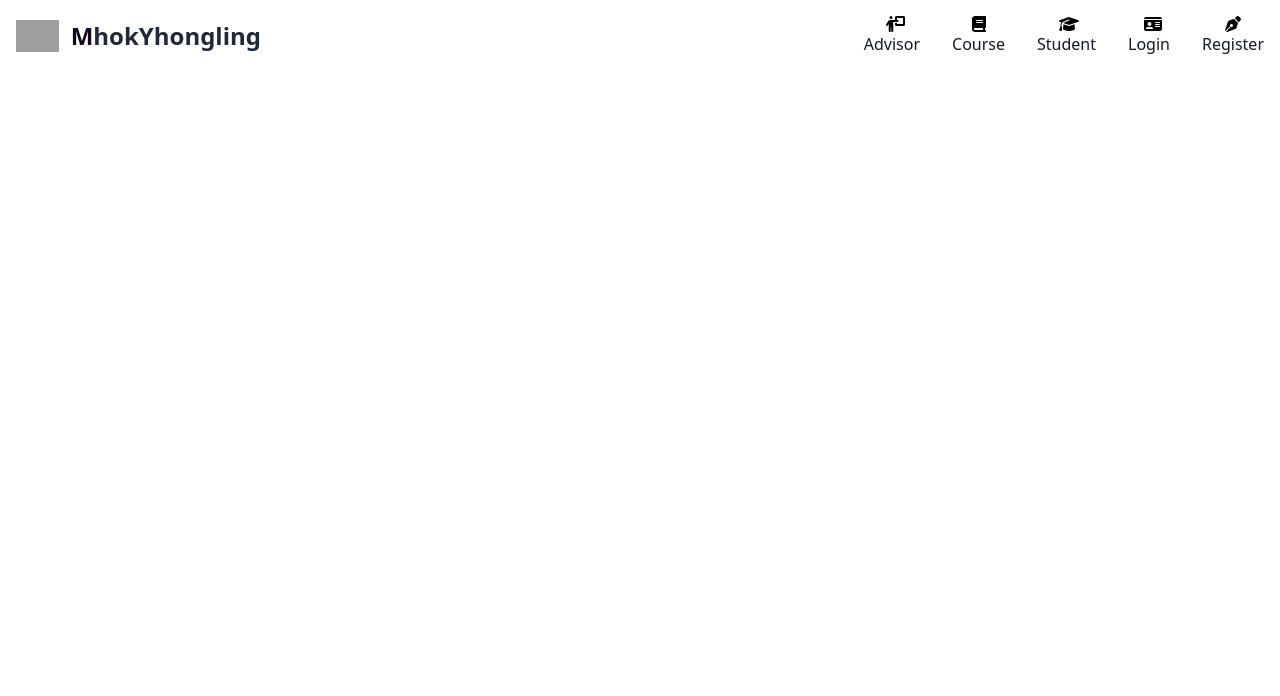
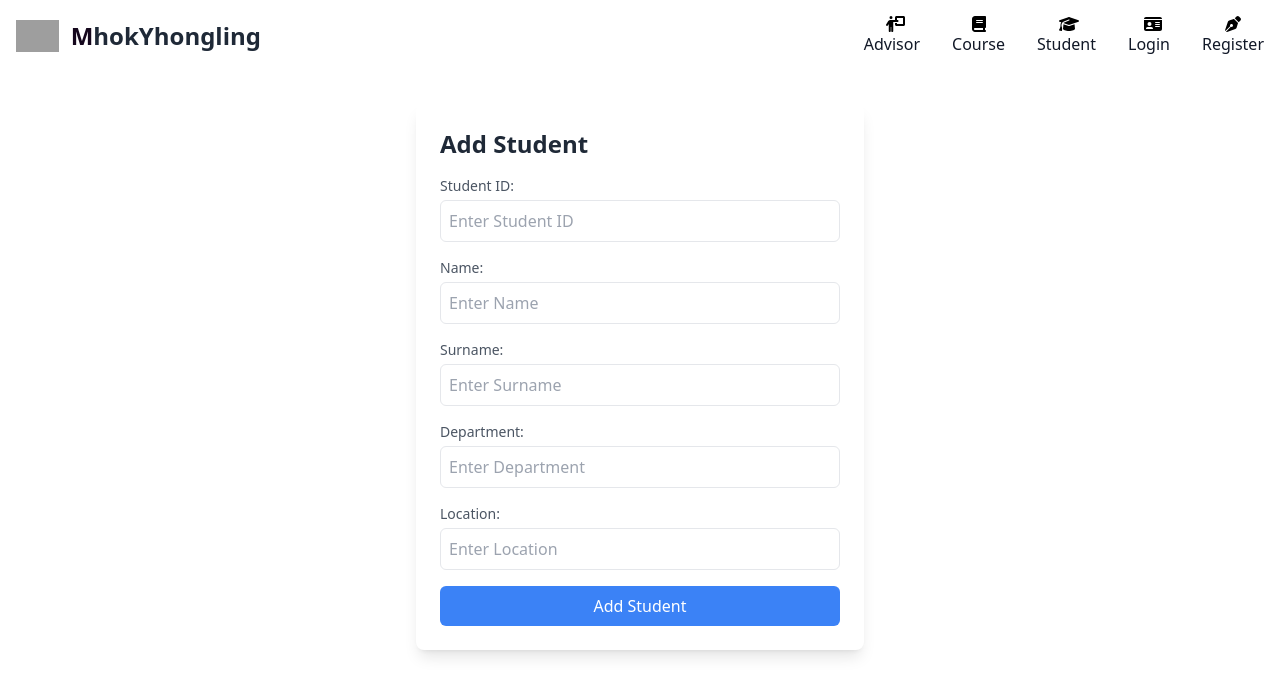
Before and after one commit to SrcRunny/SE331-Project-Frontend-MYL, a Vue app: page /studentform in a window 1280 px wide. Shown: the top 696 px of the page. Built offline with nearby package versions, Linux system fonts and the light colour scheme; grey boxes are pictures that could not be loaded.

Commit message:
make page for add form

```diff
--- a/src/components/AdvisorCard.vue
+++ b/src/components/AdvisorCard.vue
@@ -37,6 +37,7 @@ const props = defineProps({
 }
 
 img{
-
+  width: 400px;
+  height: 300px;
 }
 </style>
--- a/src/components/StudentCard.vue
+++ b/src/components/StudentCard.vue
@@ -36,6 +36,6 @@ const props = defineProps({
 
 img{
   width: 350x;
-  height: 300px;
+  height: 350px;
 }
 </style>
--- a/src/router/index.ts
+++ b/src/router/index.ts
@@ -5,6 +5,8 @@ import StudentListView from '../views/StudentListView.vue'
 import LoginView from '../views/LoginView.vue'
 import RegisterView from '../views/RegisterView.vue'
 import StudentDetailView from '../views/Detail/StudentDetail.vue'
+import StudentFormView from '../views/StudentFormView.vue'
+import AdvisorFormView from '../views/AdvisorFormView.vue'
 import StudentLayoutView from '../views/Detail/StudentLayoutView.vue'
 import StudentAdvisorView from '../views/Detail/StudentAdvisorView.vue'
 import StudentCourseView from '../views/Detail/StudentCourseView.vue'
@@ -45,6 +47,17 @@ const router = createRouter({
       name: 'register',
       component: RegisterView,
 
+    },
+    {
+      path: '/studentform',
+      name: 'studentform',
+      component: StudentFormView,
+
+    },
+    {
+      path: '/advisorform',
+      name: 'advisorform',
+      component: AdvisorFormView,
     },
     {
       path: '/',
--- /dev/null
+++ b/src/views/AdvisorFormView.vue
@@ -0,0 +1,55 @@
+<template>
+    <div class="max-w-md mx-auto mt-8 p-6 bg-white shadow-lg rounded-lg animate__animated animate__fadeIn">
+      <h2 class="text-2xl font-semibold mb-4">Add Advisor</h2>
+      <form>
+        <div class="mb-4">
+          <label for="academicposition" class="block text-sm font-medium text-gray-600">Academic position</label>
+          <input
+            type="text"
+            id="academicposition"
+            name="academicposition"
+            class="mt-1 p-2 w-full border rounded-md focus:ring focus:ring-blue-200"
+            placeholder="Enter Academic Position"
+          />
+        </div>
+        <div class="mb-4">
+          <label for="name" class="block text-sm font-medium text-gray-600">Name:</label>
+          <input
+            type="text"
+            id="name"
+            name="name"
+            class="mt-1 p-2 w-full border rounded-md focus:ring focus:ring-blue-200"
+            placeholder="Enter Name"
+          />
+        </div>
+        <div class="mb-4">
+          <label for="surname" class="block text-sm font-medium text-gray-600">Surname:</label>
+          <input
+            type="text"
+            id="surname"
+            name="surname"
+            class="mt-1 p-2 w-full border rounded-md focus:ring focus:ring-blue-200"
+            placeholder="Enter Surname"
+          />
+        </div>
+        <div class="mb-4">
+          <label for="department" class="block text-sm font-medium text-gray-600">Department:</label>
+          <input
+            type="text"
+            id="department"
+            name="department"
+            class="mt-1 p-2 w-full border rounded-md focus:ring focus:ring-blue-200"
+            placeholder="Enter Department"
+          />
+        </div>
+
+        <button
+          type="submit"
+          class="w-full bg-blue-500 text-white p-2 rounded-md hover:bg-blue-600 focus:outline-none focus:ring focus:ring-blue-200"
+        >
+          Add Student
+        </button>
+      </form>
+    </div>
+
+    </template>
--- a/src/views/AdvisorListView.vue
+++ b/src/views/AdvisorListView.vue
@@ -55,37 +55,6 @@ const hasNextPage = computed(()=>{
   return props.page.valueOf() < totalPages
 })
 
-import Swal from 'sweetalert2';
-
-const confirmadvisor = async () => {
-  const { value: formValues } = await Swal.fire({
-    title: 'Add Advisor Detail',
-    html:
-      '<input id="swal-input1" class="swal2-input" placeholder="Name">' +
-      '<input id="swal-input2" class="swal2-input" placeholder="Surname">' +
-      '<input id="swal-input3" class="swal2-input" placeholder="Department">' +
-      '<input id="swal-input4" class="swal2-input" placeholder="Position">' ,
-    focusConfirm: false,
-    showCancelButton: true,
-    preConfirm: () => {
-      return {
-        input1: (document.getElementById('swal-input1') as HTMLInputElement).value,
-        input2: (document.getElementById('swal-input2') as HTMLInputElement).value,
-        input3: (document.getElementById('swal-input3') as HTMLInputElement).value,
-        input4: (document.getElementById('swal-input4') as HTMLInputElement).value
-      };
-    }
-  });
-
-  if (formValues) {
-    const { input1, input2, input3, input4} = formValues;
-    Swal.fire(
-      'Submitted!',
-      `"You have successfull added the Advisor"`
-      ,'success'
-    );
-  }
-};
 
 
 </script>
@@ -94,10 +63,12 @@ const confirmadvisor = async () => {
 <div class="flex justify-center items-center flex-wrap mb-5">
       <h1 class="text-3xl font-semibold tracking-wide">Advisor List</h1>
     </div>
-    <div class="flex justify-center items-center flex-wrap mr-6">
-      <button @click="confirmadvisor" type="button" class="text-white bg-gradient-to-r from-purple-500 to-pink-500 hover:bg-gradient-to-l focus:ring-4 focus:outline-none focus:ring-purple-200 dark:focus:ring-purple-800 font-medium rounded-lg text-sm px-5 py-2.5 text-center ml-auto">
+    <div class="flex justify-end items-center flex-wrap mr-6">
+      <router-link :to="{name:'advisorform'}">
+      <button type="button" class="text-white bg-gradient-to-r from-purple-500 to-pink-500 hover:bg-gradient-to-l focus:ring-4 focus:outline-none focus:ring-purple-200 dark:focus:ring-purple-800 font-medium rounded-lg text-sm px-5 py-2.5 text-center ml-auto">
         + Add Advisor
       </button>
+    </router-link>
     </div>
   <div class="flex justify-center items-center flex-wrap ">
       <AdvisorCard
--- /dev/null
+++ b/src/views/StudentFormView.vue
@@ -0,0 +1,64 @@
+<template>
+<div class="max-w-md mx-auto mt-8 p-6 bg-white shadow-lg rounded-lg animate__animated animate__fadeIn">
+  <h2 class="text-2xl font-semibold mb-4">Add Student</h2>
+  <form>
+    <div class="mb-4">
+      <label for="studentId" class="block text-sm font-medium text-gray-600">Student ID:</label>
+      <input
+        type="text"
+        id="studentId"
+        name="studentId"
+        class="mt-1 p-2 w-full border rounded-md focus:ring focus:ring-blue-200"
+        placeholder="Enter Student ID"
+      />
+    </div>
+    <div class="mb-4">
+      <label for="name" class="block text-sm font-medium text-gray-600">Name:</label>
+      <input
+        type="text"
+        id="name"
+        name="name"
+        class="mt-1 p-2 w-full border rounded-md focus:ring focus:ring-blue-200"
+        placeholder="Enter Name"
+      />
+    </div>
+    <div class="mb-4">
+      <label for="surname" class="block text-sm font-medium text-gray-600">Surname:</label>
+      <input
+        type="text"
+        id="surname"
+        name="surname"
+        class="mt-1 p-2 w-full border rounded-md focus:ring focus:ring-blue-200"
+        placeholder="Enter Surname"
+      />
+    </div>
+    <div class="mb-4">
+      <label for="department" class="block text-sm font-medium text-gray-600">Department:</label>
+      <input
+        type="text"
+        id="department"
+        name="department"
+        class="mt-1 p-2 w-full border rounded-md focus:ring focus:ring-blue-200"
+        placeholder="Enter Department"
+      />
+    </div>
+    <div class="mb-4">
+      <label for="location" class="block text-sm font-medium text-gray-600">Location:</label>
+      <input
+        type="text"
+        id="location"
+        name="location"
+        class="mt-1 p-2 w-full border rounded-md focus:ring focus:ring-blue-200"
+        placeholder="Enter Location"
+      />
+    </div>
+    <button
+      type="submit"
+      class="w-full bg-blue-500 text-white p-2 rounded-md hover:bg-blue-600 focus:outline-none focus:ring focus:ring-blue-200"
+    >
+      Add Student
+    </button>
+  </form>
+</div>
+
+</template>
--- a/src/views/StudentListView.vue
+++ b/src/views/StudentListView.vue
@@ -72,40 +72,7 @@ const hasNextPage = computed(()=>{
   return props.page.valueOf() < totalPages
 })
 
-import Swal from 'sweetalert2';
 
-const confirmstudent = async () => {
-  const { value: formValues } = await Swal.fire({
-    title: 'Add Student Detail',
-    html:
-      '<input id="swal-input1" class="swal2-input" placeholder="Name">' +
-      '<input id="swal-input2" class="swal2-input" placeholder="Surname">' +
-      '<input id="swal-input3" class="swal2-input" placeholder="StudentID">' +
-      '<input id="swal-input4" class="swal2-input" placeholder="Department">' +
-      '<input id="swal-input5" class="swal2-input" placeholder="Location">' ,
-    focusConfirm: false,
-    showCancelButton: true,
-    preConfirm: () => {
-      return {
-        input1: (document.getElementById('swal-input1') as HTMLInputElement).value,
-        input2: (document.getElementById('swal-input2') as HTMLInputElement).value,
-        input3: (document.getElementById('swal-input3') as HTMLInputElement).value,
-        input4: (document.getElementById('swal-input4') as HTMLInputElement).value,
-        input5: (document.getElementById('swal-input4') as HTMLInputElement).value
-
-      };
-    }
-  });
-
-  if (formValues) {
-    const { input1, input2, input3, input4} = formValues;
-    Swal.fire(
-      'Submitted!',
-      `"You have successfull added the Student"`
-      ,'success'
-    );
-  }
-};
 
 
 </script>
@@ -114,10 +81,12 @@ const confirmstudent = async () => {
     <div class="flex justify-center items-center flex-wrap">
       <h1 class="text-3xl font-semibold tracking-wide">Student List</h1>
     </div>
-    <div class="flex justify-center items-center flex-wrap mr-6">
-      <button @click="confirmstudent" type="button" class="text-white bg-gradient-to-r from-purple-500 to-pink-500 hover:bg-gradient-to-l focus:ring-4 focus:outline-none focus:ring-purple-200 dark:focus:ring-purple-800 font-medium rounded-lg text-sm px-5 py-2.5 text-center ml-auto">
+    <div class="flex justify-end items-center flex-wrap mr-6">
+      <router-link :to="{name:'studentform'}">
+      <button type="button" class="text-white bg-gradient-to-r from-purple-500 to-pink-500 hover:bg-gradient-to-l focus:ring-4 focus:outline-none focus:ring-purple-200 dark:focus:ring-purple-800 font-medium rounded-lg text-sm px-5 py-2.5 text-center ml-auto">
         + Add Student
       </button>
+    </router-link>
     </div>
     <div class="flex justify-center items-center flex-wrap ">
       <div class="w-64 text-center">
```
